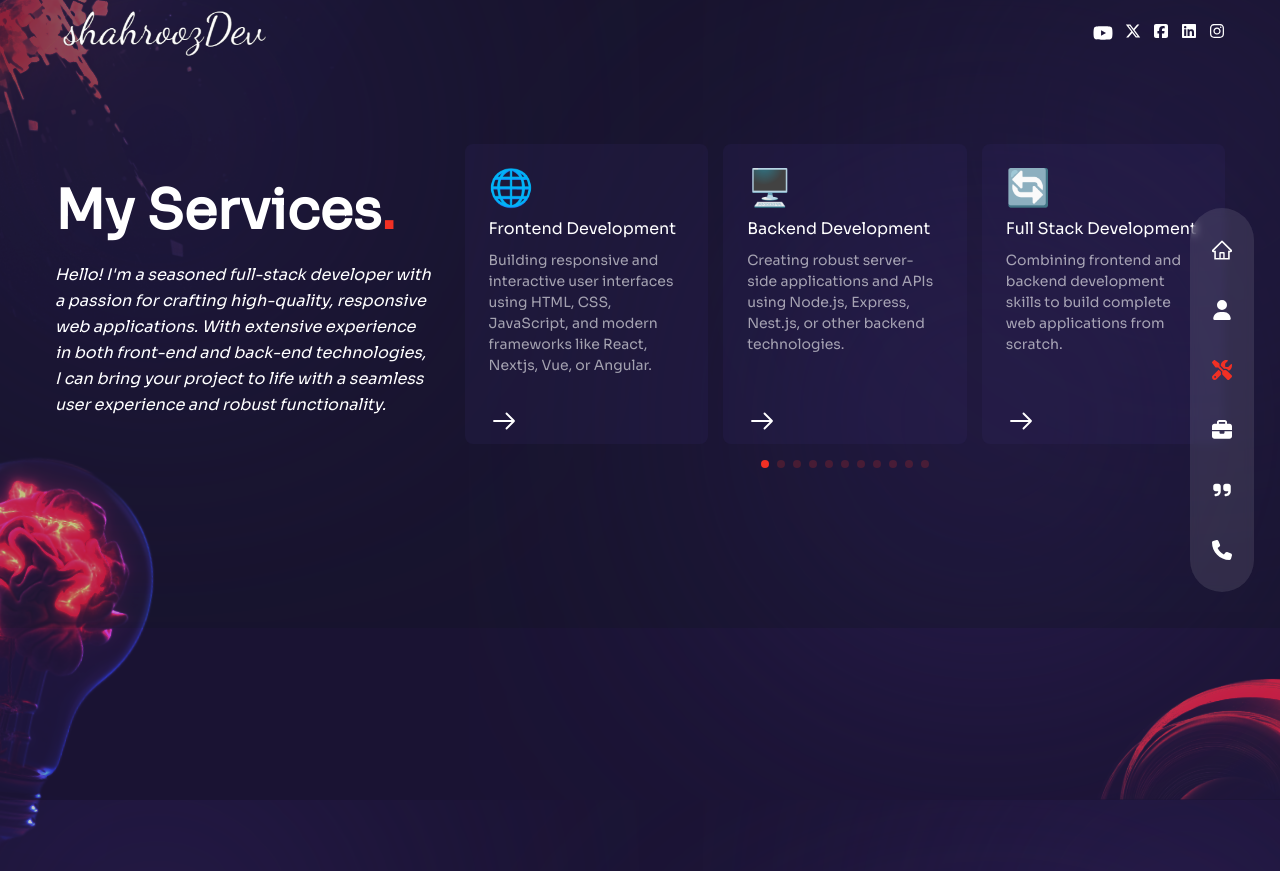
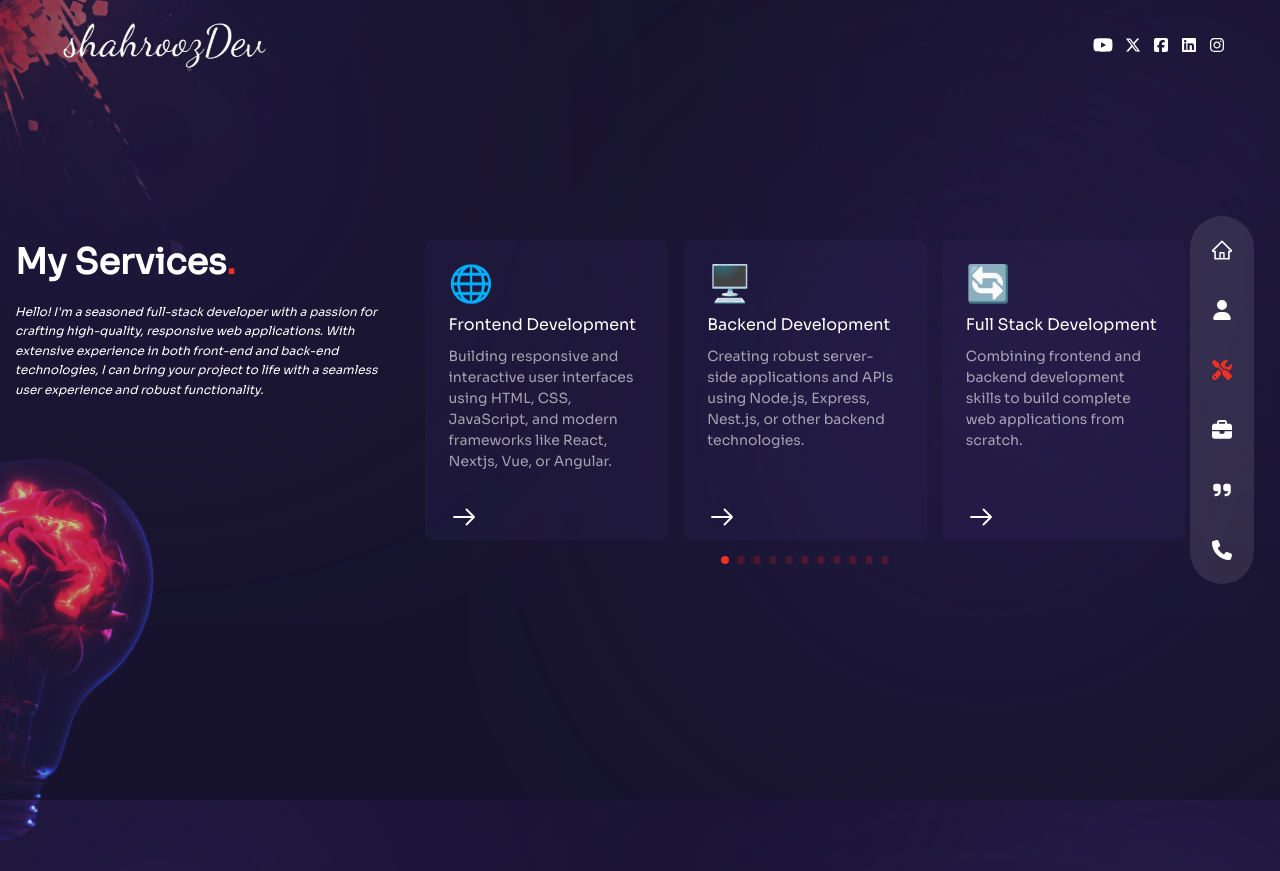
Before and after one commit to shahroozdev/portfolio, a Next.js app: page /services in a window 1280 px wide. Built offline with nearby package versions, Linux system fonts and the light colour scheme.

Commit message:
some updates

```diff
--- a/src/app/about/page.tsx
+++ b/src/app/about/page.tsx
@@ -12,8 +12,8 @@ import CountUp from 'react-countup';
 const AboutPage = () => {
   const [index, setIndex] = useState(0);
   return (
-    <div className="h-full xl:h-auto bg-primary/30 py-32 text-center xl:text-left overflow-y-auto">
-      <BottomCircle />
+    <div className="w-screen h-max pt-[100px] bg-primary/30 text-center xl:text-left">
+      {/* <BottomCircle /> */}
       <motion.div
         variants={fadeIn("right", 0.2)}
         initial="hidden"
@@ -23,7 +23,7 @@ const AboutPage = () => {
       >
         <Avatar />
       </motion.div>
-      <div className="container mx-auto h-full flex flex-col items-center mb-40 gap-x-6 xl:flex-row">
+      <div className="container mx-auto flex flex-col items-center mb-40 gap-x-6 xl:flex-row">
         <div className="flex-1 flex flex-col  h-[480px]">
           <motion.h2 variants={fadeIn("right", 0.2)}
         initial="hidden"
--- a/src/app/globals.css
+++ b/src/app/globals.css
@@ -1,6 +1,13 @@
 @tailwind base;
 @tailwind components;
 @tailwind utilities;
+
+* {
+  margin: 0;
+  padding: 0;
+  overscroll-behavior: smooth;
+  -webkit-overflow-scrolling: touch;
+}
 
 .translate-z-0 {
   transform: translateZ(0px);
@@ -23,7 +30,7 @@
     @apply bg-secondary overflow-hidden leading-relaxed;
   }
   .page {
-    @apply w-full h-screen overflow-hidden;
+    @apply w-screen h-screen overflow-hidden;
   }
   .h1 {
     @apply text-[35px] leading-tight md:text-[60px] md:leading-[1.3] mb-8 font-semibold;
--- a/src/app/layout.tsx
+++ b/src/app/layout.tsx
@@ -4,8 +4,6 @@ import "./globals.css";
 import TopImg from "@/components/molecules/TopImg/TopImg";
 import Nav from "@/components/molecules/Nav/Nav";
 import Header from "@/components/molecules/Header";
-import TransitionProvider from "@/lib/transitionProvider";
-import TransitionDiv from "@/components/molecules/Transition/transitionDiv";
 
 const poppins = Poppins({
   weight: ["400"],
@@ -32,14 +30,11 @@ export default function RootLayout({
 }>) {
   return (
     <html lang="en">
-      <body className={`page bg-site text-white bg-cover bo-no-repeat ${sora.variable} font-sora relative`}>
-      {/* <TransitionProvider > */}
-      {/* <TransitionDiv/> */}
+      <body className={`min-w-screen max-h-screen w-screen h-screen overflow-hidden bg-site text-white bg-cover bo-no-repeat ${sora.variable} font-sora relative`}>
         <TopImg/>
         <Nav/>
         <Header/>
-        {children}
-        {/* </TransitionProvider> */}
+        <main className="flex items-center min-w-screen  min-h-screen justify-center overflow-hidden">{children}</main>
       </body>
     </html>
   );
--- a/src/app/page.tsx
+++ b/src/app/page.tsx
@@ -7,9 +7,9 @@ import Avatar from "@/components/atoms/Avatar/Avatar";
 import ParticlesContainer from "@/components/molecules/ParticlesContainer/ParticlesContainer";
 export default function Home() {
   return (
-    <div className="h-full bg-primary/60 relative">
+    <div className="h-screen bg-primary/60 relative w-screen">
       <div className="w-full h-full bg-gradient-to-r from-primary/10 via-black/30 to-black/10">
-        <div className="text-center flex flex-col justify-center xl:pt-40 xl:text-left h-full container mx-auto ">
+        <div className="text-center flex flex-col justify-center xl:text-left h-full container mx-auto ">
           <motion.h1
             variants={fadeIn("down", 0.2)}
             initial="hidden"
--- a/src/app/services/page.tsx
+++ b/src/app/services/page.tsx
@@ -8,13 +8,13 @@ import { fadeIn } from "@/components/variants";
 
 const Services = () => {
   return (
-    <div className='h-full bg-primary/30 py-36 flex items-center xl:overflow-hidden overflow-y-auto'>
-       <BottomCircle />
-       <div className='container mx-auto'>
+    <div className='h-screen w-screen bg-primary/30 flex items-center'>
+       {/* <BottomCircle /> */}
+       <div className='container pt-[20px]'>
         <div className='flex flex-col xl:flex-row gap-x-8'>
-            <div className='text-center flex xl:w-[30vw] flex-col lg:text-left mb-4 mx-12 xl:mb-0 xl:mx-0'>
-                <motion.h2 variants={fadeIn('up', 0.3)} initial={"hidden"} animate={"show"} exit={"hidden"} className='h2 mt-52 xl:mt-8'>My Services<span className='text-accent'>.</span></motion.h2>
-                <motion.em variants={fadeIn('up', 0.4)} initial={"hidden"} animate={"show"} exit={"hidden"} >
+            <div className='text-center flex xl:w-[30vw] flex-col lg:text-left mb-4 mx-0 xl:mb-0 xl:mx-0'>
+                <motion.h2 variants={fadeIn('up', 0.3)} initial={"hidden"} animate={"show"} exit={"hidden"} className='h2 text-[30px] xl:text-[35px]'>My Services<span className='text-accent'>.</span></motion.h2>
+                <motion.em variants={fadeIn('up', 0.4)} initial={"hidden"} animate={"show"} exit={"hidden"} className='text-[12px] sm:[16px]'>
                 Hello! I&apos;m a seasoned full-stack developer with a passion for crafting high-quality, responsive web applications. With extensive experience in both front-end and back-end technologies, I can bring your project to life with a seamless user experience and robust functionality.
                 </motion.em>
             </div>
--- a/src/components/molecules/Header/index.tsx
+++ b/src/components/molecules/Header/index.tsx
@@ -5,8 +5,8 @@ import React from "react";
 
 const Header = () => {
   return (
-   <header className=" xl:bg-transparent  absolute z-30 w-full flex items-center px-16 xl:px-0 xl:h-[90x] ">
-    <div className="container mx-auto backdrop-blur-sm xl:backdrop-blur-0">
+   <header className=" xl:bg-transparent fixed z-30 w-full flex items-center px-16 xl:px-0 h-[90px] ">
+    <div className="container mx-auto ">
     <div className="flex flex-col lg:flex-row justify-between items-center">
     <Link href={'/'}>
     <Image src={'/logo.png'}
@@ -15,10 +15,10 @@ const Header = () => {
     alt=""
     priority={true}/>
     </Link>
-    <div className="flex gap-3">
-      <i className="cursor-pointer"><Icon name="youtubeIcon" color="#fff" fontSize="20px"/></i>
+    <div className="flex gap-3 items-center">
+      <Link href={'#'}><i className="cursor-pointer"><Icon name="youtubeIcon" color="#fff" fontSize="20px"/></i></Link>
       <i className="cursor-pointer"><Icon name="AxeIcon" color="#fff"/></i>
-      <i className="cursor-pointer"><Icon name="faceBookicon" color="#fff"/></i>
+      <Link href={'https://www.facebook.com/profile.php?id=61564675637480'}><i className="cursor-pointer"><Icon name="faceBookicon" color="#fff"/></i></Link>
       <i className="cursor-pointer"><Icon name="linkedInIcon" color="#fff"/></i>
       <i className="cursor-pointer"><Icon name="instaIcon" color="#fff"/></i>
     </div>
@@ -29,3 +29,5 @@ const Header = () => {
 };
 
 export default Header;
+
+// backdrop-blur-sm xl:backdrop-blur-0
--- a/src/components/molecules/Nav/Nav.tsx
+++ b/src/components/molecules/Nav/Nav.tsx
@@ -10,7 +10,7 @@ const Nav = () => {
   const path = usePathname()
   return (
     <nav className='flex flex-col items-center xl:justify-center gap-y-4 fixed h-max bottom-0 mt-auto xl:right-[2%] z-50 top-0 w-full xl:w-16 xl:max-w-md xl:h-screen'>
-    <div className='flex w-full xl:flex-col items-center justify-between xl:justify-center gap-y-10 px-4 md:px-40 xl:px-0 h-88  xl:h-max py-8 bg-white/10 backdrop-blur-sm text-3xl xl:text-xl xl:rounded-full'>
+    <div className='flex w-full xl:flex-col items-center justify-between xl:justify-center gap-y-10 px-4 md:px-40 xl:px-0 h-88  xl:h-max py-6 bg-white/10 backdrop-blur-sm text-3xl xl:text-xl xl:rounded-full'>
       {navData.map((item:Navbartype, idx:number)=>{
 
         return(
--- a/src/components/molecules/ServiceSlider/ServiceSlider.tsx
+++ b/src/components/molecules/ServiceSlider/ServiceSlider.tsx
@@ -33,7 +33,7 @@ const ServiceSlider = () => {
         {services?.map((item:{name:string, description:string, icon:ReactNode},idx:number)=>{
             return(
                 <SwiperSlide key={idx}>
-                <div className='bg-[rgba(65,47,123,0.15)] h-[300px] rounded-lg p-6 flex sm:flex-col gap-x-6 sm:gap-x-0 group cursor-pointer hover:bg-[rgba(89,65,169,0.15)] transition-all duration-300] relative'>
+                <div className='bg-[rgba(65,47,123,0.15)] h-[300px] rounded-lg p-6 flex sm:flex-col gap-x-6 sm:gap-x-0 group cursor-pointer hover:bg-[rgba(89,65,169,0.15)] hover:scale-105 transition-all duration-300] relative'>
                     <div className='text-4xl '>{item?.icon}</div>
                 <div className='my-2'>
                     <div className='mb-2 text-md'>{item?.name}</div>
```
